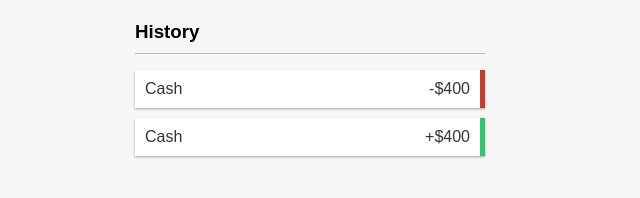
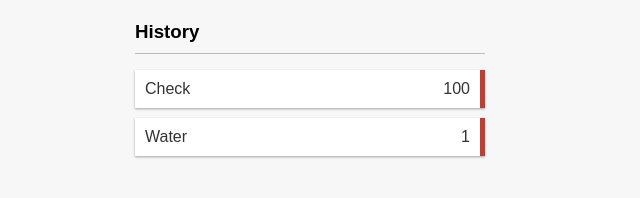
Before and after one commit to webroyit/r4h0c8-ExpenseBook, a React (Create React App) app: page / in a window 1280 px wide. Shown: the part 289-487 px from the top of the page, without its empty margins (330-970 px from the left). Built offline with nearby package versions, Linux system fonts and the light colour scheme.

Commit message:
Access the data from GlobalContext

```diff
--- a/src/components/TransactionList.js
+++ b/src/components/TransactionList.js
@@ -1,16 +1,18 @@
-import React from 'react';
+import React, {useContext } from 'react';
+import { GlobalContext } from '../context/GlobalState';
 
 export const TransactionList = () => {
+    const { transactions } = useContext(GlobalContext);
+
     return(
         <>
             <h3>History</h3>
             <ul id="list" className="list">
-                <li className="minus">
-                    Cash <span>-$400</span><button className="delete-btn">x</button>
-                </li>
-                <li className="plus">
-                    Cash <span>+$400</span><button className="delete-btn">x</button>
-                </li>
+                {transactions.map(transaction => (
+                    <li className="minus" key={transaction.id}>
+                        {transaction.text} <span>{transaction.amount}</span><button className="delete-btn">x</button>
+                    </li>
+                ))}
             </ul>
         </>
     );
--- a/src/context/GlobalState.js
+++ b/src/context/GlobalState.js
@@ -4,7 +4,8 @@
 // initital state
 const inititalState = {
     transactions: [
-        { id: 1, text: "Check", amount: 100 }
+        { id: 1, text: "Check", amount: 100 },
+        { id: 2, text: "Water", amount: 1 }
     ]
 }
 
```
